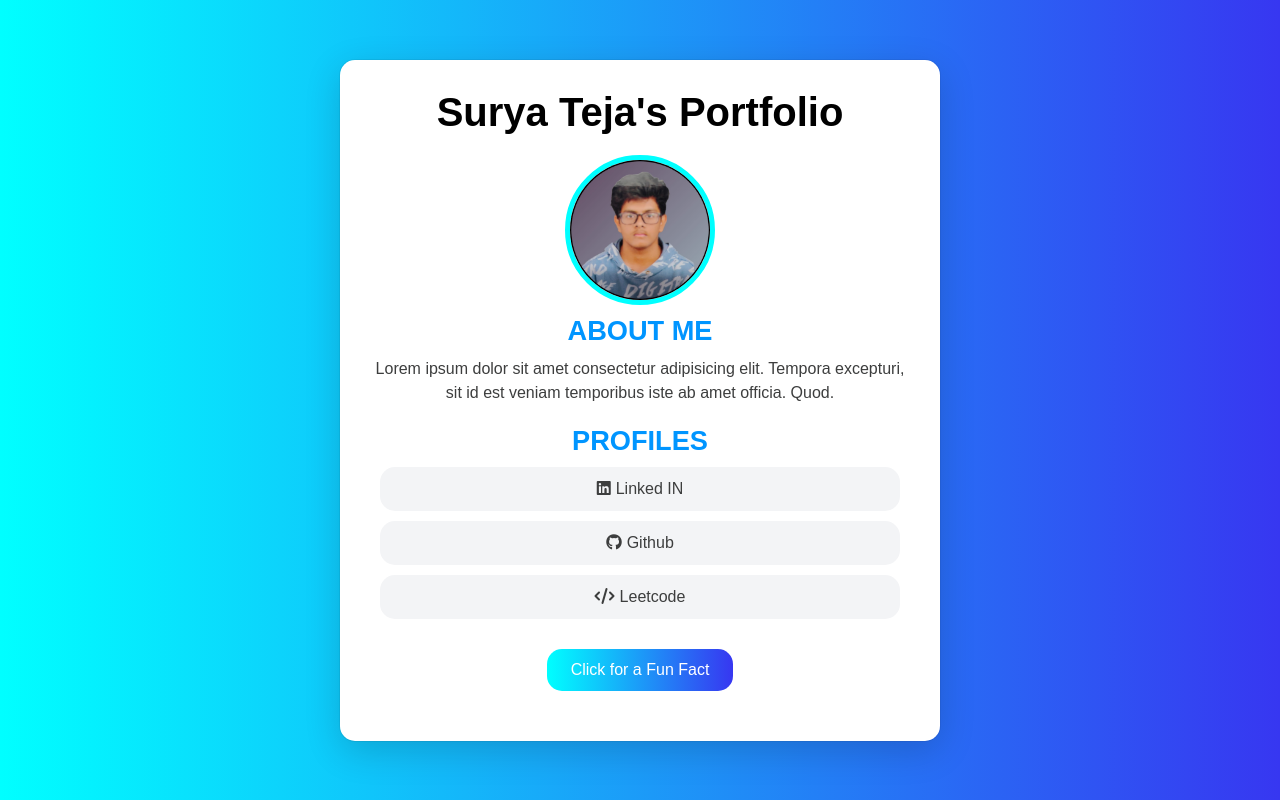
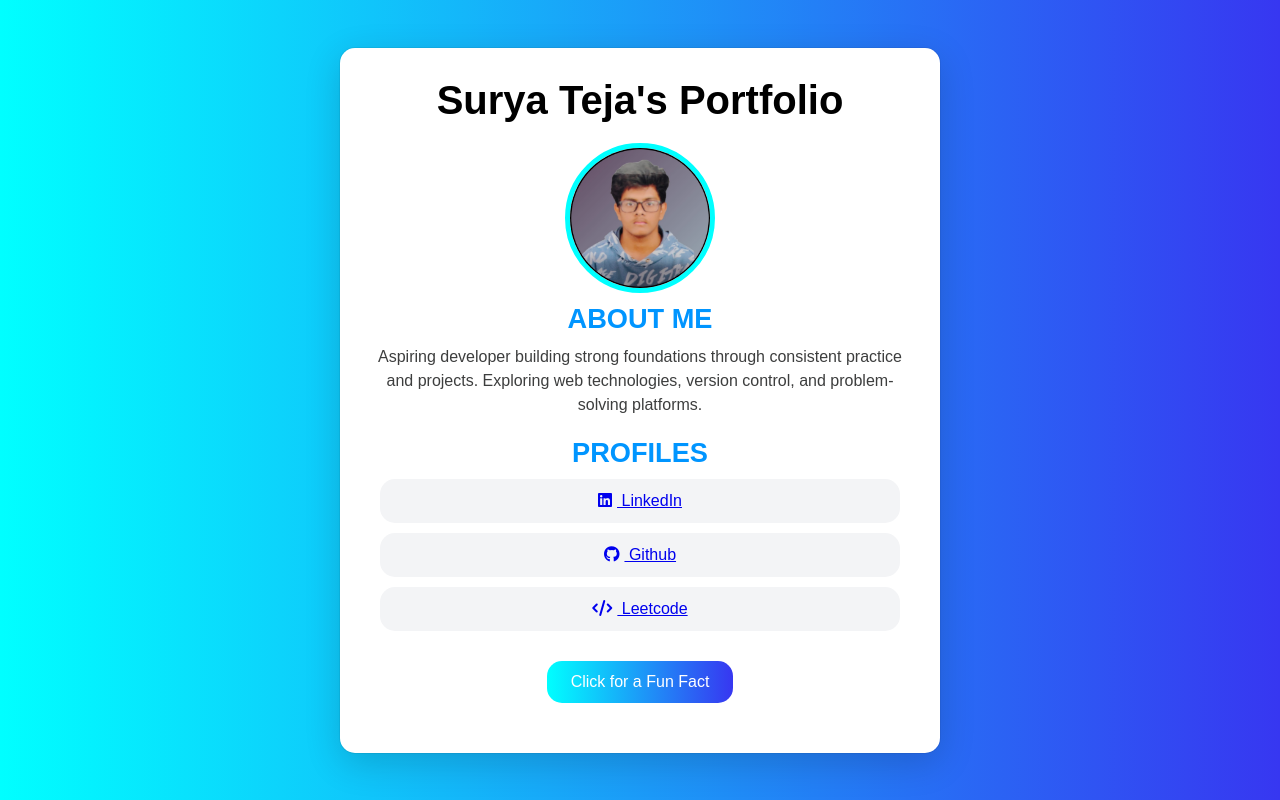
Before and after one commit to SuryaTejaElluri/SuryaTeja-, a plain HTML site: page index.html in a window 1280 px wide. Drawn offline with Linux system fonts and the light colour scheme.

Commit message:
Update index.html

```diff
--- a/index.html
+++ b/index.html
@@ -1,7 +1,7 @@
 <!DOCTYPE html>
 <html lang="en">
 <head>
-    <title>Document</title>
+    <title>Surya's Portfolio</title>
     <link rel="stylesheet" href="https://cdnjs.cloudflare.com/ajax/libs/font-awesome/6.4.0/css/all.min.css">
     <link rel="stylesheet" href="styles.css">
 </head>
@@ -17,18 +17,31 @@
 
         <section id="about">
             <h2>About Me</h2>
-            <p>Lorem ipsum dolor sit amet consectetur adipisicing elit. Tempora excepturi,
-                 sit id est veniam temporibus iste ab amet officia. Quod.</p>
+            <p>Aspiring  developer building strong foundations through consistent practice and projects.
+Exploring web technologies, version control, and problem-solving platforms.</p>
         </section>
 
        <section id="profiles">
             <h2>Profiles</h2>
             <ul>
-                <li><i class="fab fa-linkedin"></i>Linked IN</li>
-                <li><i class="fab fa-github"></i>Github</li>
-                <li><i class="fas fa-code"></i>Leetcode</li>
+            <li>
+                <a href="https://www.linkedin.com/in/surya-teja-elluri-a21362277/" target="_blank">
+                    <i class="fab fa-linkedin"></i> LinkedIn
+                </a>
+            </li>
+            <li>
+                <a href="https://github.com/SuryaTejaElluri" target="_blank">
+                    <i class="fab fa-github"></i> Github
+                </a>
+            </li>
+            <li>
+                <a href="https://leetcode.com/u/suryateja07e/" target="_blank">
+                    <i class="fas fa-code"></i> Leetcode
+                </a>
+            </li>
             </ul>
         </section>
+
 
         <section id="fun-fact">
             <button id = "reveal-fact" >Click for a Fun Fact</button>
```
